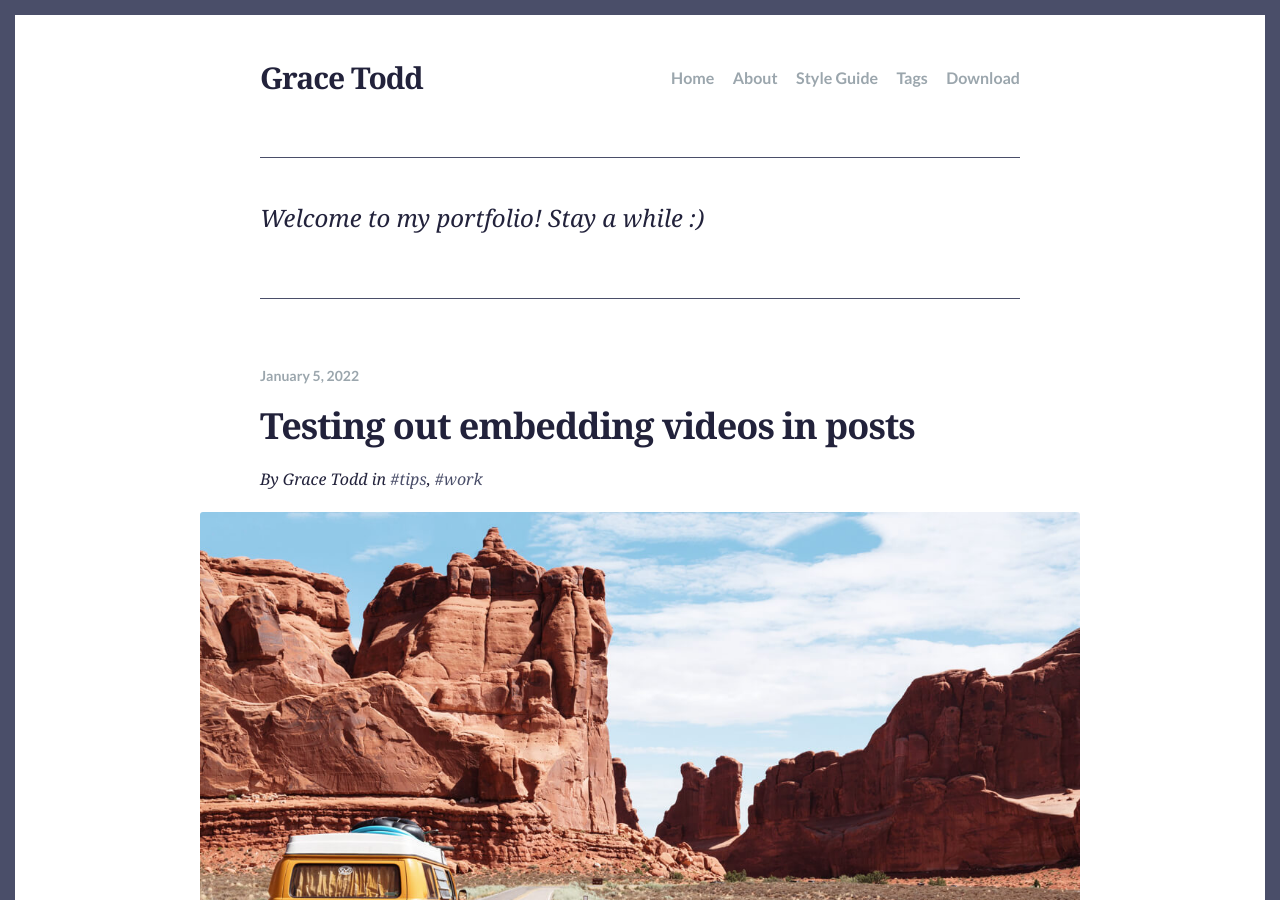
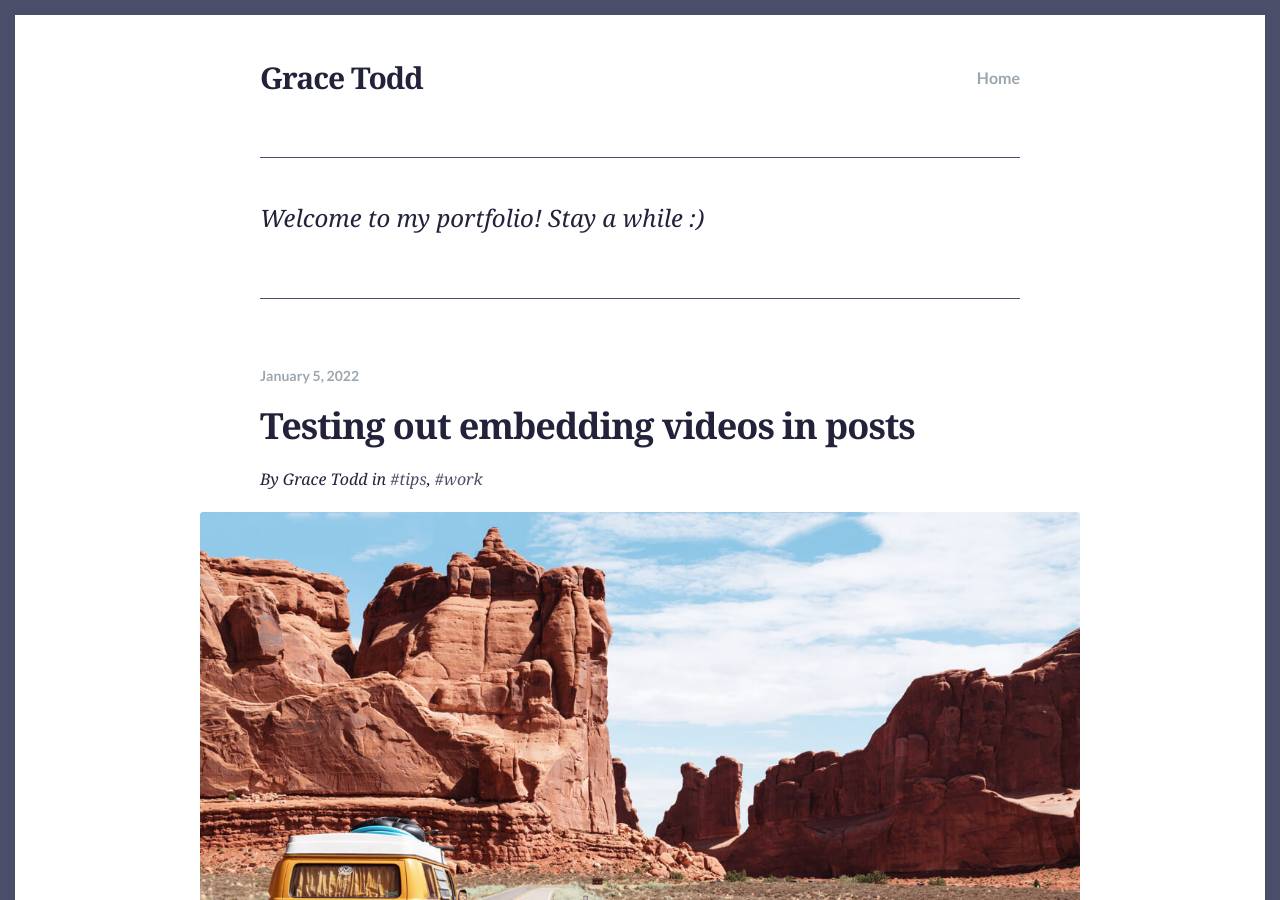
Before and after one commit to toddgr/toddgr.github.io, a Jekyll site: the page built from index.html, in a window 1280 px wide and 900 px high. Built offline with Jekyll 4.4.1, drawn with Linux system fonts in a browser that asks for light colours; some web fonts are replaced; the list of posts is cut into pages by our own code; some of the changed lines change nothing that is shown.

Commit message:
hide the nav bar stuff for now

```diff
--- a/_config.yml
+++ b/_config.yml
@@ -30,14 +30,14 @@ google_analytics: ""
 navigation:
   - text: Home
     url: /
-  - text: About
-    url: /about
-  - text: Style Guide
-    url: /style-guide
-  - text: Tags
-    url: /tags
-  - text: Download
-    url: https://github.com/JustGoodThemes/Scriptor-Jekyll-Theme
+  # - text: About
+  #   url: /about
+  # - text: Style Guide
+  #   url: /style-guide
+  # - text: Tags
+  #   url: /tags
+  # - text: Download
+  #   url: https://github.com/JustGoodThemes/Scriptor-Jekyll-Theme
 
 # The shortname for your Disqus site to enable comments.
 disqus: justgoodthemes
```
